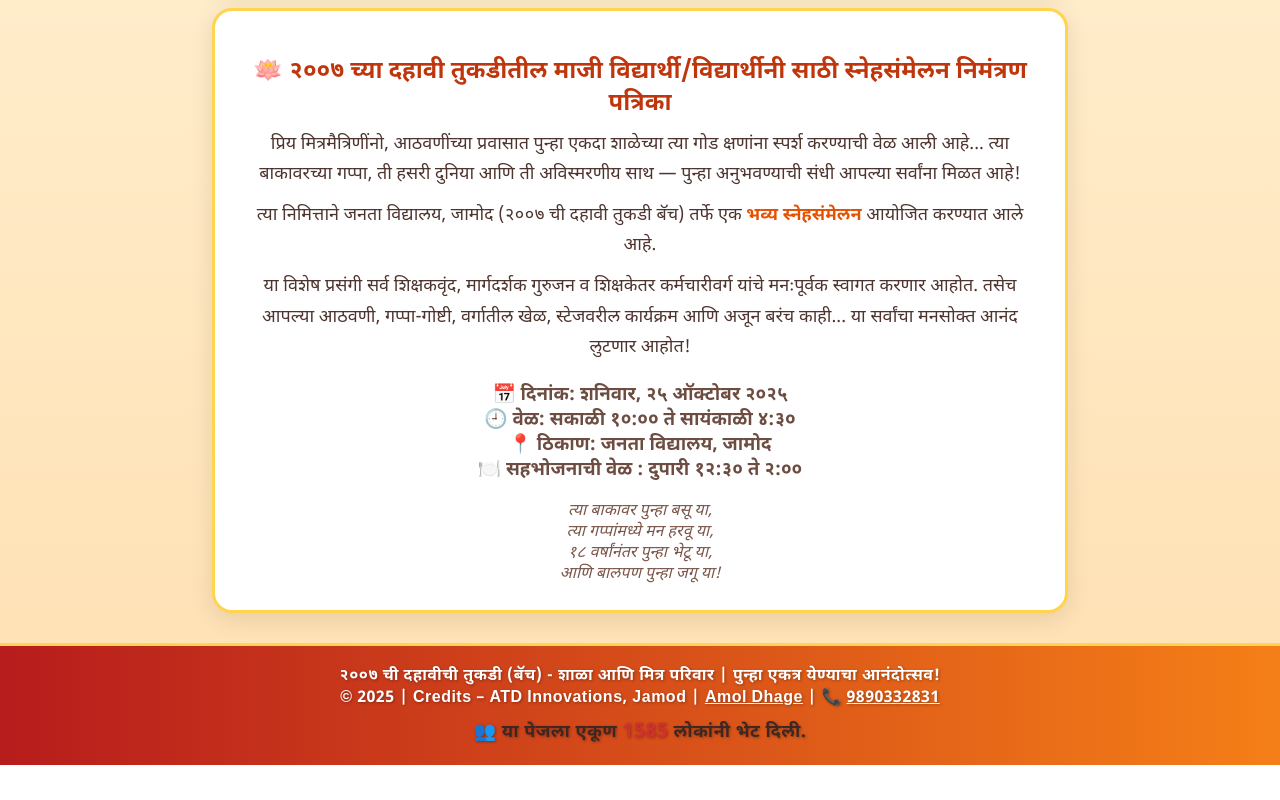
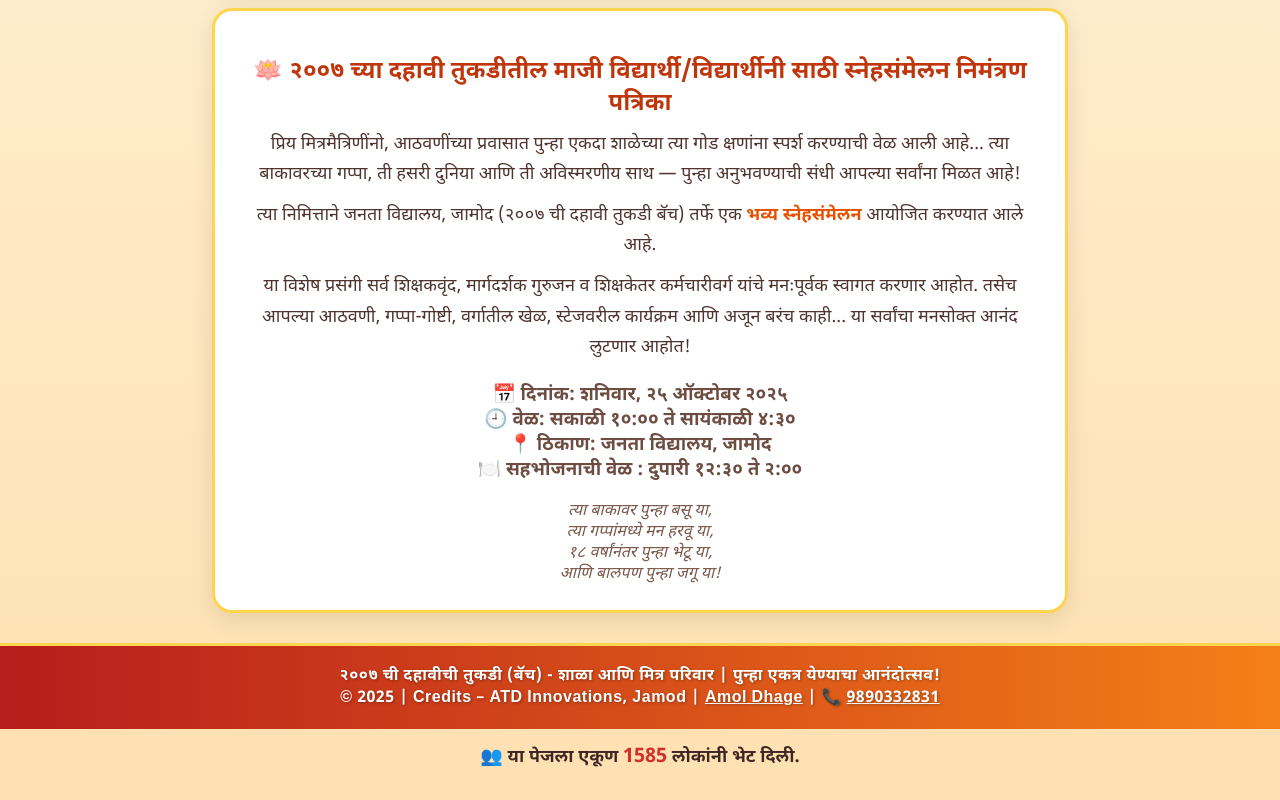
Before and after one commit to jantavidyalayajamod/get-together-2007-batch, a plain HTML site: page index.html in a window 1280 px wide. Shown: the part 740-1540 px from the top of the page. Before the commit the page ends 1505 px from the top, so only its background shows below. Drawn offline with Linux system fonts and the light colour scheme.

Commit message:
Update index.html
Updated code

```diff
--- a/index.html
+++ b/index.html
@@ -99,7 +99,6 @@
       letter-spacing: 0.5px;
       margin-top: 30px;
       border-top: 3px solid #ffd54f;
-      position: relative;
     }
 
     em {
@@ -113,7 +112,8 @@
     .visitor {
       font-size: 18px;
       color: #3e2723;
-      margin-top: 10px;
+      margin: 15px 0 30px;
+      font-weight: 600;
     }
 
     #visitorCount {
@@ -130,7 +130,6 @@
     a:hover {
       color: #ffd54f;
     }
-
   </style>
 </head>
 <body>
@@ -178,8 +177,11 @@
     © 2025 | Credits – ATD Innovations, Jamod |
     <a href="https://www.linkedin.com/in/amol-dhage-33449684" target="_blank">Amol Dhage</a> |
     📞 <a href="tel:9890332831">9890332831</a>
-    <div class="visitor">👥 या पेजला एकूण <span id="visitorCount">1566</span> लोकांनी भेट दिली.</div>
   </footer>
+
+  <div class="visitor">
+    👥 या पेजला एकूण <span id="visitorCount">1566</span> लोकांनी भेट दिली.
+  </div>
 
   <script>
     // Countdown Script with smart removal of 0 values
@@ -219,7 +221,7 @@
       }
     }, 1000);
 
-    // Visitor Counter
+    // Visitor Counter (below footer)
     let count = localStorage.getItem("visitCount") ? parseInt(localStorage.getItem("visitCount")) : Math.floor(1566 + Math.random() * 20);
     count++;
     localStorage.setItem("visitCount", count);
```
